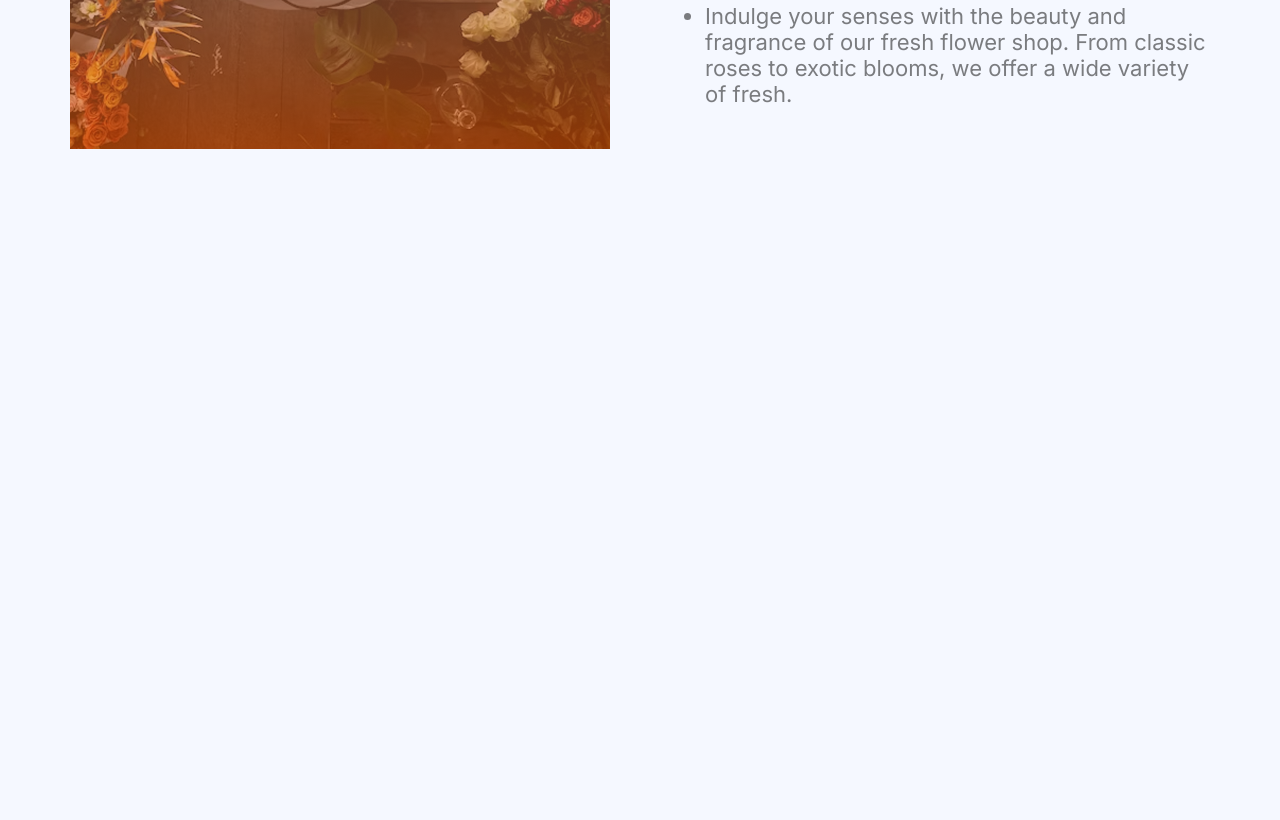
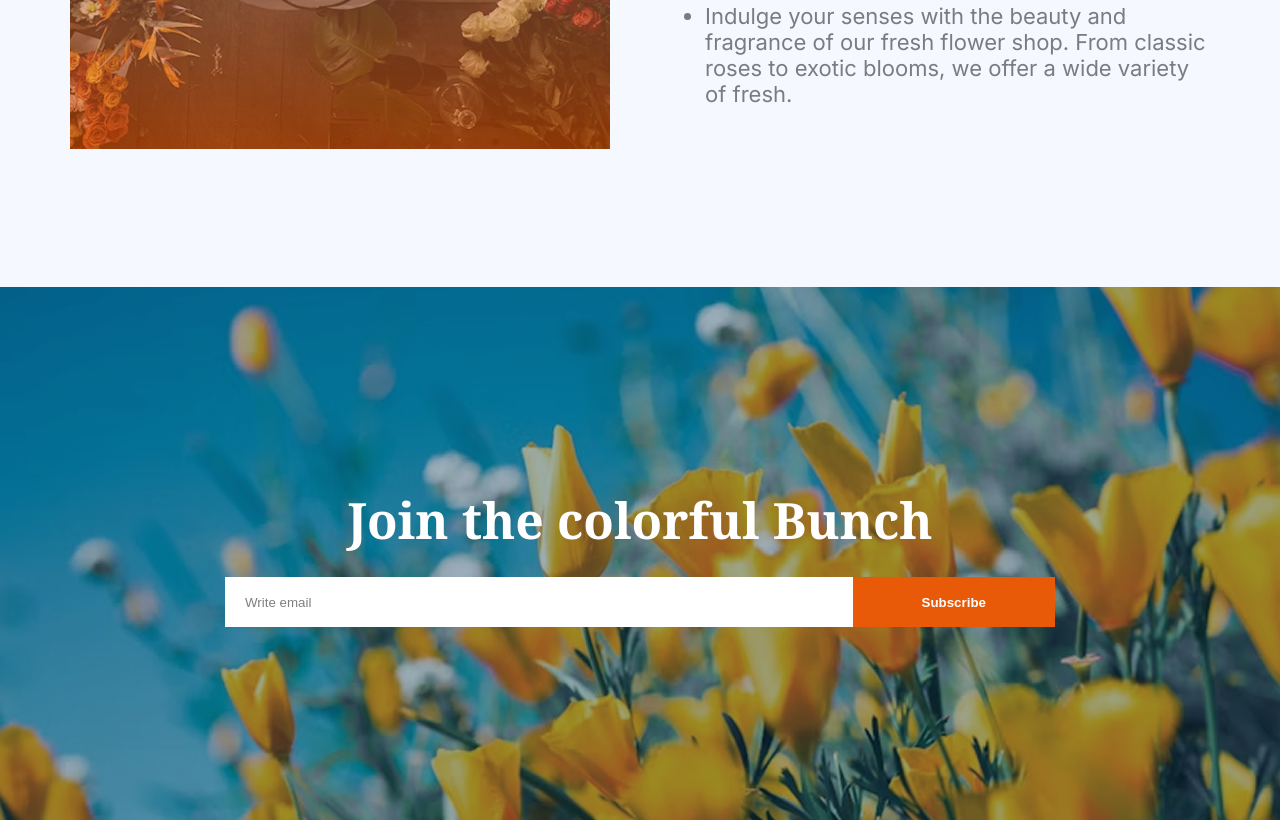
Before and after one commit to khorshedsadhin/-ProgrammingHero-A02, a plain HTML site: page index.html in a window 1280 px wide. Shown: the part 2560-3380 px from the top of the page. Before the commit the page ends 2847 px from the top, so only its background shows below. Drawn offline with Linux system fonts and the light colour scheme.

Commit message:
added join section

```diff
--- a/index.html
+++ b/index.html
@@ -108,9 +108,19 @@
                 </ul>
             </div>
         </section>
+
     </main>
 
     <footer>
+        <section class="join">
+            <div class="form-section">
+                <h3 class="noto-serif">Join the colorful Bunch</h3>
+                <form>
+                    <input type="email" placeholder="Write email" required>
+                    <button class="btn-primary" type="submit">Subscribe</button>
+                </form>
+            </div>
+        </section>
     </footer>
 
 </body>
--- a/styles/style.css
+++ b/styles/style.css
@@ -166,6 +166,47 @@ nav ul li a {
     margin-left: 35px;
 }
 
+/* join section */
+.join {
+    background-image: url("../assets/news-letter-bg.png");
+    background-size: cover;
+    background-position: center;
+    background-repeat: no-repeat;
+    display: flex;
+    justify-content: center;
+    align-items: center;
+    text-align: center;
+    color: white;
+
+    padding: 199px 305px 193px 305px;
+}
+
+.join h3 {
+    font-size: 3.125rem;
+    margin-bottom: 23px;
+}
+
+.join form {
+    width: 830px;
+    height: 50px;
+    display: flex;
+}
+
+.join form input {
+    flex: 3;
+    border: none;
+    outline: none;
+    padding-left: 20px;
+}
+
+.join form input::placeholder {
+    color: var(--text-light-dark);
+}
+
+.join form button {
+    flex: 1;
+}
+
 
 @media screen and (max-width: 393px) {
     /* shared styles */
@@ -246,4 +287,16 @@ nav ul li a {
     .trusted-img {
         display: none;
     }
+
+    /* join section */
+    .join {
+        padding: 110px 36px 64px 36px;
+    }
+    .join h3 {
+        font-size: 1.25rem;
+    }
+    .join form {
+        width: 321px;
+        height: 50px
+    }
 }
```
